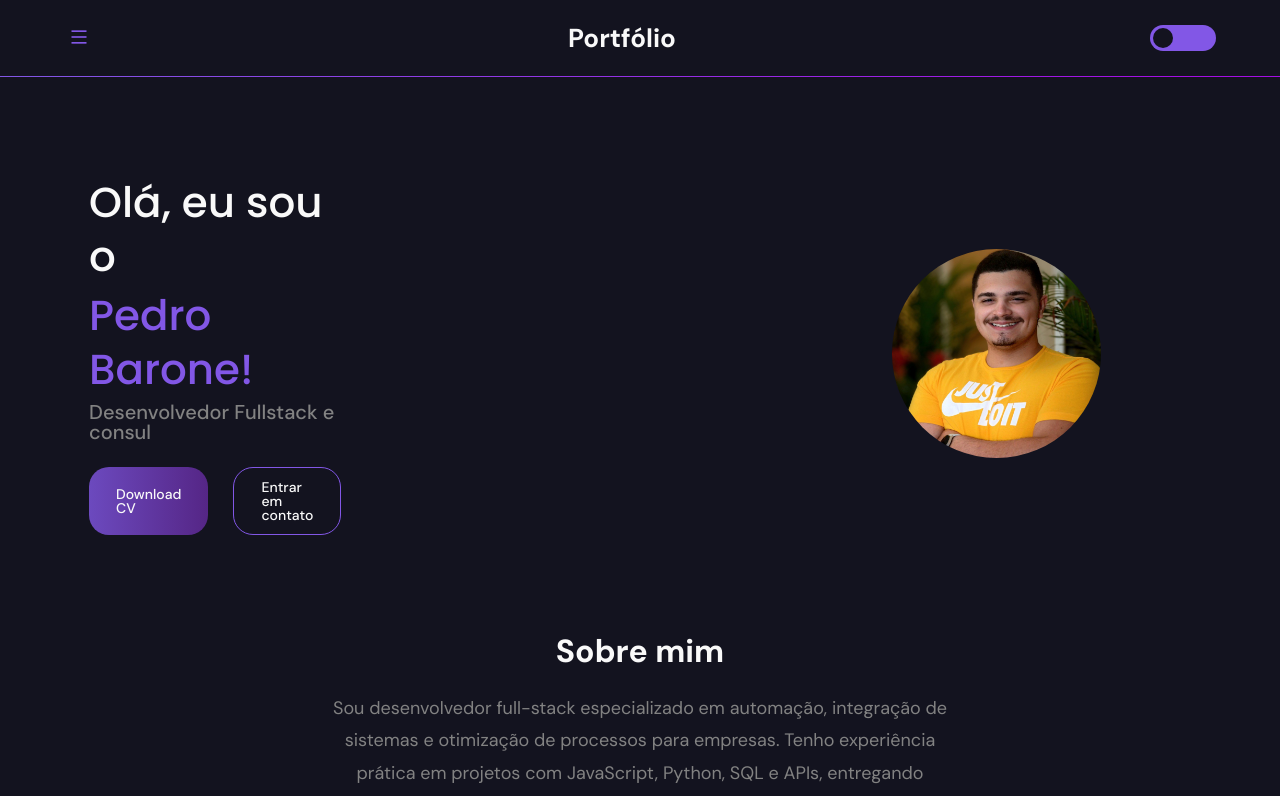
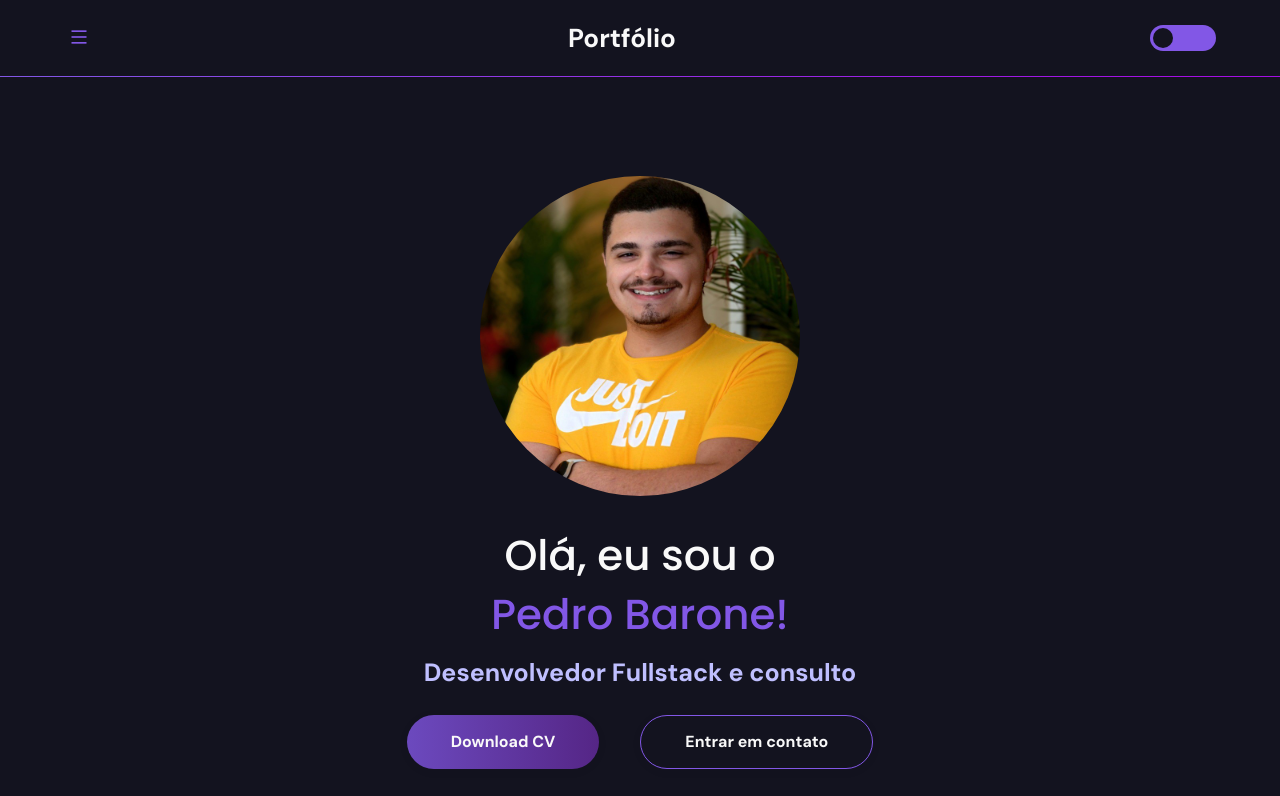
Before and after one commit to pbrnx/portifolio-pedro, a website: page index.html in a window 1280 px wide. Shown: the top 796 px of the page. Drawn offline with nearby package versions, Linux system fonts and the light colour scheme.

Commit message:
ajustes no layout

```diff
--- a/index.html
+++ b/index.html
@@ -46,8 +46,8 @@
                         <a href="mailto:pedrobarone27709@gmail.com" target="_blank">Entrar em contato</a>
                     </div>
                 </div>
-                <div class="profile" style="padding-left: 50%;">
-                    <img src="assets/avatar.jfif" alt="avatar" width="70%" style="border-radius: 200px;" >
+                <div class="profile" >
+                    <img src="assets/avatar.jfif" alt="avatar" width="40%" style="border-radius: 200px;" >
                 </div>
             </div>
         <div class="about">
@@ -61,6 +61,8 @@
 
         </div>
     </section>
+
+
     <section id="skills" class="js-section">
         <div class="skills">
             <div class="container">
@@ -156,9 +158,6 @@
                             <div class="details">
                                 <p>TranscriPy</p>
                                 <div class="mini-languages">
-                                    <img src="assets/mini-languages/html.svg" alt="html">
-                                    <img src="assets/mini-languages/css.svg" alt="css">
-                                    <img src="assets/mini-languages/javascript.svg" alt="javascript">
                                     <img src="assets/mini-languages/python.svg" alt="figma">
                                 </div>
                             </div>
--- a/styles/css/style.css
+++ b/styles/css/style.css
@@ -5,3 +5,57 @@
   padding: 4rem 0;
 
 }
+
+
+/* Banner em coluna, foto em cima do texto */
+section#sobre .banner {
+  display: flex;              /* já existe, só reforça */
+  flex-direction: column;     /* empilha vertical */
+  align-items: center;        /* centra horizontalmente */
+  text-align: center;         /* centra textos */
+  gap: 2rem;                  /* espaço entre foto e texto */
+}
+
+/* Foto antes do bloco .intro */
+section#sobre .banner .profile {
+  order: -1;                  /* sobe a foto */
+  margin-bottom: 1rem;        /* espaço extra embaixo */
+}
+
+
+
+/* Centraliza os botões */
+section#sobre .banner .actions {
+  justify-content: center;
+}
+
+/* Garante “Sobre mim” alinhado no centro e com margem */
+section#sobre .about {
+  margin-top: 3rem;
+  text-align: center;
+}
+
+section#sobre .banner .intro .actions a,
+section#sobre .banner .intro .actions button {
+  font-size: 16px;
+  padding: 18px 44px;
+  border-radius: 32px;
+  font-weight: 600;
+  box-shadow: 0 2px 12px rgba(0,0,0,0.04);
+  margin: 0 8px;
+  transition: transform 0.15s, box-shadow 0.15s;
+}
+
+section#sobre .banner .intro .actions a:hover,
+section#sobre .banner .intro .actions button:hover {
+  transform: translateY(-2px) scale(1.04);
+  box-shadow: 0 4px 18px rgba(0,0,0,0.10);
+}
+
+section#sobre .banner .intro .title p {
+  font-size: 25px !important;   /* ou use px: 26px */
+  font-weight: 600;
+  color: #bfbfff;                 /* ou outra cor se quiser mais destaque */
+  margin-top: 1rem;
+  line-height: 130%;
+}
```
